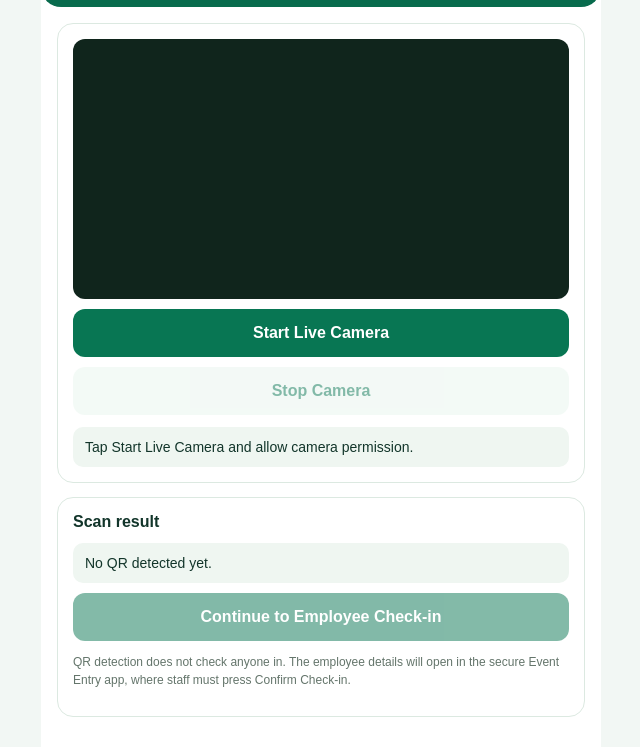
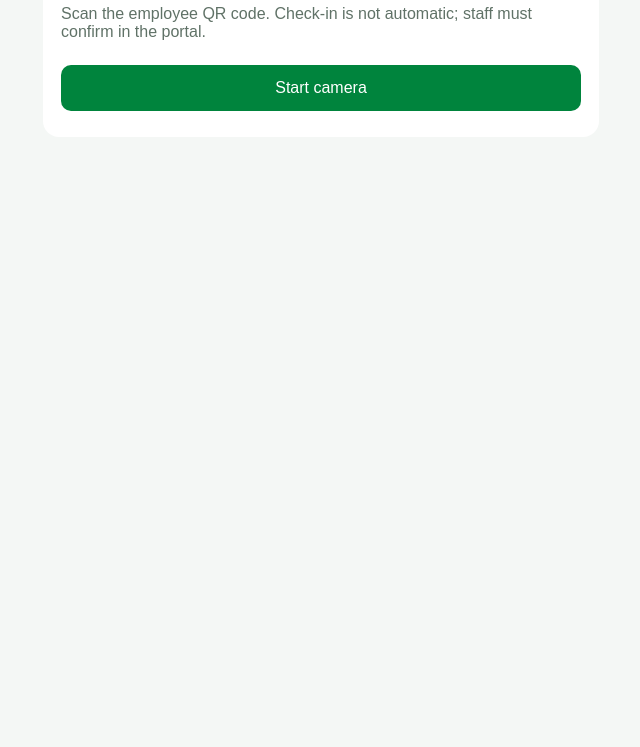
Before and after one commit to kushal06092000-art/exl-event-live-scanner, a plain HTML site: page index.html in a window 1280 px wide. Shown: the part 101-848 px from the top of the page, without its empty margins (319-959 px from the left). After the commit the page ends 800 px from the top, so only its background shows below. Drawn offline with Linux system fonts and the light colour scheme.

Commit message:
Update EXL Event Pro Scanner

```diff
--- a/index.html
+++ b/index.html
@@ -1,84 +1,5 @@
-<!doctype html>
-<html lang="en">
-<head>
-<meta charset="utf-8">
-<meta name="viewport" content="width=device-width,initial-scale=1,maximum-scale=1,user-scalable=no">
-<title>EXL Event Entry Pro · Live Scanner</title>
-<script src="https://unpkg.com/html5-qrcode@2.3.8/html5-qrcode.min.js"></script>
-<style>
-:root{font-family:Arial,sans-serif;color:#12352a;background:#f2f7f4}
-*{box-sizing:border-box}body{margin:0}.wrap{max-width:560px;margin:auto;min-height:100vh;background:white}
-header{padding:20px;background:#086b4d;color:white;border-radius:0 0 20px 20px}
-h1{font-size:22px;margin:6px 0}.muted{font-size:13px;opacity:.8}
-main{padding:16px}.panel{border:1px solid #dce9e1;border-radius:16px;padding:15px;margin-bottom:14px}
-#reader{width:100%;min-height:260px;border-radius:12px;overflow:hidden;background:#10251c}
-button{width:100%;padding:15px;border:0;border-radius:12px;font-weight:700;font-size:16px;margin-top:10px;background:#087653;color:white}
-button.alt{background:#e8f5ee;color:#087653}button:disabled{opacity:.5}
-.status{padding:12px;border-radius:10px;background:#eff6f1;font-size:14px;margin-top:12px;word-break:break-word}
-.err{background:#fff0ef;color:#a32219}.ok{background:#e6f6ec;color:#075c3c}
-.small{font-size:12px;color:#64756b;line-height:1.5}
-</style>
-</head>
-<body><div class="wrap">
-<header><div class="muted">EXL EVENT OPERATIONS</div><h1>Live QR Scanner</h1><div class="muted">Rear camera · Continuous QR detection</div></header>
-<main>
-<div class="panel">
-<div id="reader"></div>
-<button id="start" onclick="startScan()">Start Live Camera</button>
-<button id="stop" class="alt" onclick="stopScan()" disabled>Stop Camera</button>
-<div id="status" class="status">Tap Start Live Camera and allow camera permission.</div>
-</div>
-<div class="panel">
-<div style="font-weight:700">Scan result</div>
-<div id="result" class="status">No QR detected yet.</div>
-<button id="continue" onclick="continueToCheckin()" disabled>Continue to Employee Check-in</button>
-<p class="small">QR detection does not check anyone in. The employee details will open in the secure Event Entry app, where staff must press Confirm Check-in.</p>
-</div>
-</main></div>
-<script>
-let qr=null, running=false, detected='', returnUrl='';
-const $=id=>document.getElementById(id);
-function setStatus(t,err=false){$('status').textContent=t;$('status').className='status'+(err?' err':'');}
-function safeReturnUrl(){
-  const raw=new URLSearchParams(location.search).get('return');
-  if(!raw) return '';
-  try{
-    const u=new URL(raw);
-    if(u.protocol!=='https:' || !/script\.google\.com$/.test(u.hostname)) return '';
-    return u.href;
-  }catch(e){return '';}
-}
-async function startScan(){
-  if(!window.Html5Qrcode){setStatus('Scanner library could not load. Check internet and reload.',true);return;}
-  returnUrl=safeReturnUrl();
-  if(!returnUrl){setStatus('Missing or invalid secure Event Entry app return link. Open the scanner from the Event Entry app.',true);return;}
-  try{
-    if(!qr) qr=new Html5Qrcode('reader',{formatsToSupport:[Html5QrcodeSupportedFormats.QR_CODE]});
-    const cams=await Html5Qrcode.getCameras();
-    if(!cams.length) throw new Error('No camera detected on this phone.');
-    const back=cams.find(c=>/back|rear|environment/i.test(c.label))||cams[cams.length-1];
-    await qr.start(back.id,{fps:12,qrbox:(w,h)=>{const s=Math.floor(Math.min(w,h)*.72);return {width:s,height:s};},aspectRatio:1.0},
-      async text=>{
-        if(detected) return;
-        detected=String(text||'').trim();
-        if(!detected) return;
-        $('result').textContent=detected;
-        $('continue').disabled=false;
-        setStatus('QR detected. Review and continue to employee verification.');
-        await stopScan();
-      },()=>{});
-    running=true;$('start').disabled=true;$('stop').disabled=false;
-    setStatus('Live camera is running. Keep the QR inside the frame.');
-  }catch(e){setStatus('Camera could not start: '+(e.message||e),true);}
-}
-async function stopScan(){
-  if(qr&&running){try{await qr.stop();}catch(e){}}
-  running=false;$('start').disabled=false;$('stop').disabled=true;
-}
-function continueToCheckin(){
-  if(!detected||!returnUrl)return;
-  const u=new URL(returnUrl);
-  u.searchParams.set('scan',detected);
-  location.href=u.href;
-}
+<!DOCTYPE html><html><head><meta name="viewport" content="width=device-width, initial-scale=1"><title>EXL Event QR Scanner</title><script src="https://unpkg.com/html5-qrcode@2.3.8/html5-qrcode.min.js"></script><style>body{font:16px Arial;background:#f4f7f5;margin:0;color:#183329}.box{max-width:520px;margin:20px auto;padding:18px;background:white;border-radius:16px}button,input{width:100%;padding:14px;margin:8px 0;border:0;border-radius:10px;font:inherit}button{background:#00843d;color:white}#reader{width:100%}.muted{color:#607267}</style></head><body><main class="box"><h2>EXL Event QR Scanner</h2><p class="muted">Scan the employee QR code. Check-in is not automatic; staff must confirm in the portal.</p><div id="reader"></div><p id="msg"></p><button id="start" onclick="startScan()">Start camera</button><button id="stop" onclick="stopScan()" style="display:none">Stop camera</button></main><script>
+let scanner;const params=new URLSearchParams(location.search);const ret=params.get('return');function validReturn(){try{const u=new URL(ret);return u.protocol==='https:'&&u.hostname==='script.google.com';}catch(e){return false;}}
+async function startScan(){if(!validReturn()){document.getElementById('msg').textContent='Scanner return URL is missing or invalid. Add ?return=YOUR_STAFF_WEB_APP_URL';return;}try{scanner=new Html5Qrcode('reader');await scanner.start({facingMode:'environment'},{fps:10,qrbox:{width:250,height:250}},async text=>{await stopScan();const u=new URL(ret);u.searchParams.set('scan',text);location.href=u.toString();},()=>{});document.getElementById('start').style.display='none';document.getElementById('stop').style.display='block';}catch(e){document.getElementById('msg').textContent='Camera error: '+e;}}
+async function stopScan(){if(scanner){try{await scanner.stop();scanner.clear();}catch(e){}}document.getElementById('start').style.display='block';document.getElementById('stop').style.display='none';}
 </script></body></html>
```
